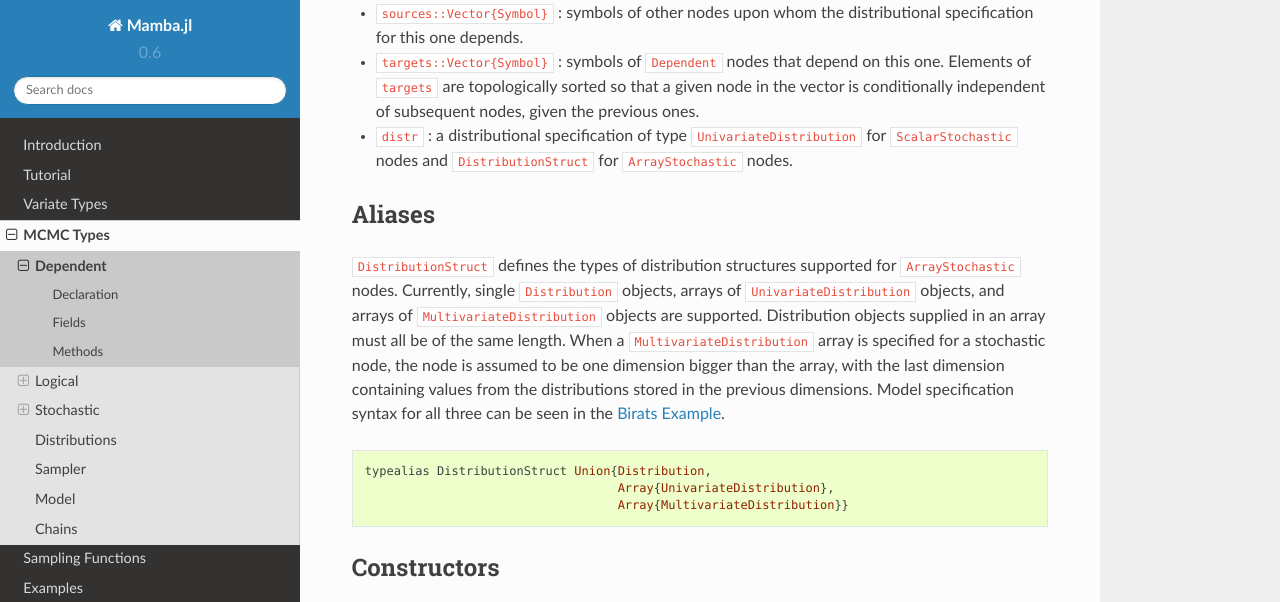
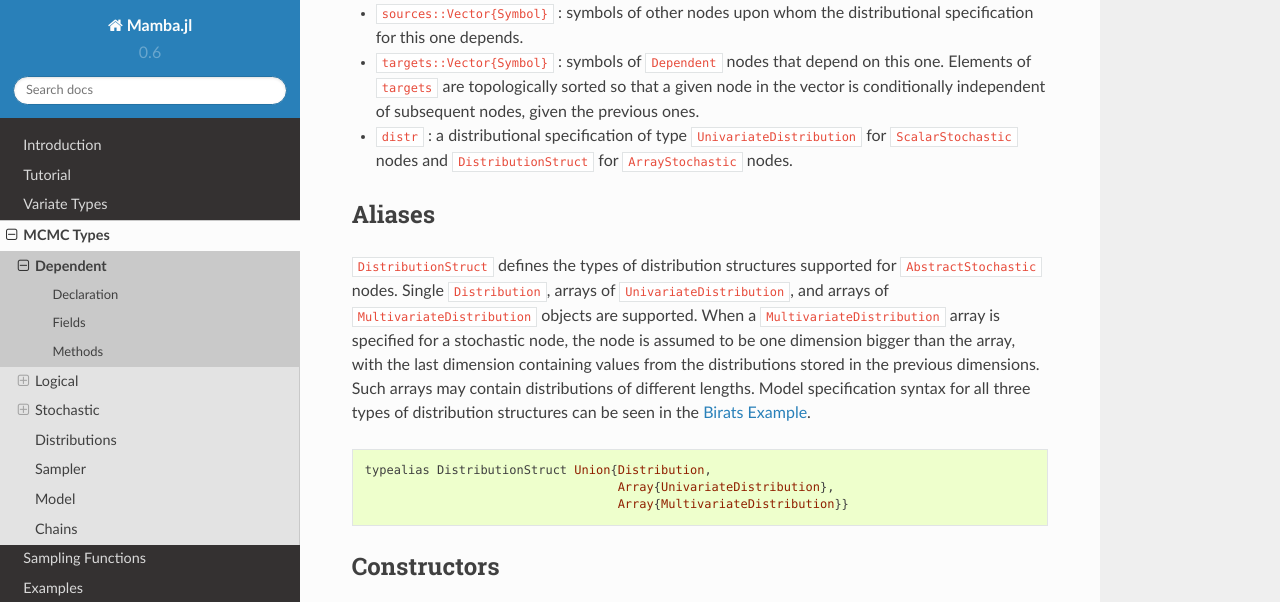
Before and after one commit to brian-j-smith/Mamba.jl, a Sphinx documentation site: the page built from doc/mcmc/dependent.rst, in a window 1280 px wide and 900 px high, scrolled down 4004 px, cut to the strip 0-602 px from the top of the window. Built offline with Sphinx 7.4.7 and the Read the Docs theme 2.0.0, drawn with Linux system fonts in a browser that asks for light colours; formulas are drawn with MathJax 3.

Commit message:
Add support for Array{MultivariateDistribution} of different lengths.

```diff
--- a/doc/mcmc/dependent.rst
+++ b/doc/mcmc/dependent.rst
@@ -227,7 +227,7 @@ Fields
 Aliases
 ^^^^^^^
 
-``DistributionStruct`` defines the types of distribution structures supported for ``ArrayStochastic`` nodes.  Currently, single ``Distribution`` objects, arrays of ``UnivariateDistribution`` objects, and arrays of ``MultivariateDistribution`` objects are supported.  Distribution objects supplied in an array must all be of the same length.  When a ``MultivariateDistribution`` array is specified for a stochastic node, the node is assumed to be one dimension bigger than the array, with the last dimension containing values from the distributions stored in the previous dimensions.  Model specification syntax for all three can be seen in the :ref:`Birats Example <example-Birats>`.
+``DistributionStruct`` defines the types of distribution structures supported for ``AbstractStochastic`` nodes.  Single ``Distribution``, arrays of ``UnivariateDistribution``, and arrays of ``MultivariateDistribution`` objects are supported.  When a ``MultivariateDistribution`` array is specified for a stochastic node, the node is assumed to be one dimension bigger than the array, with the last dimension containing values from the distributions stored in the previous dimensions.  Such arrays may contain distributions of different lengths.  Model specification syntax for all three types of distribution structures can be seen in the :ref:`Birats Example <example-Birats>`.
 
 .. code-block:: julia
 
```
Also changed, not shown: 3 other files.
